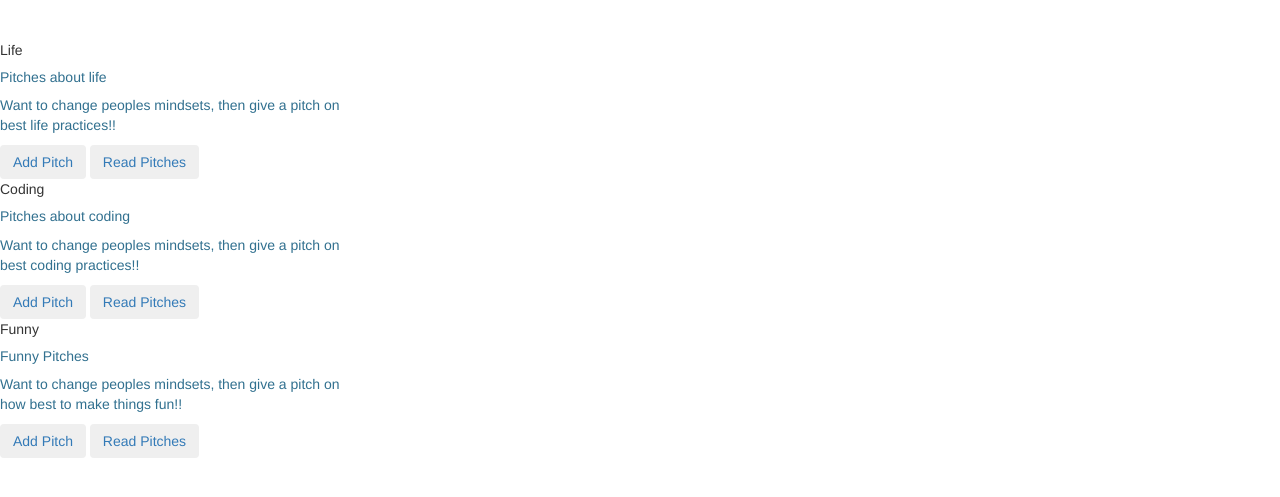
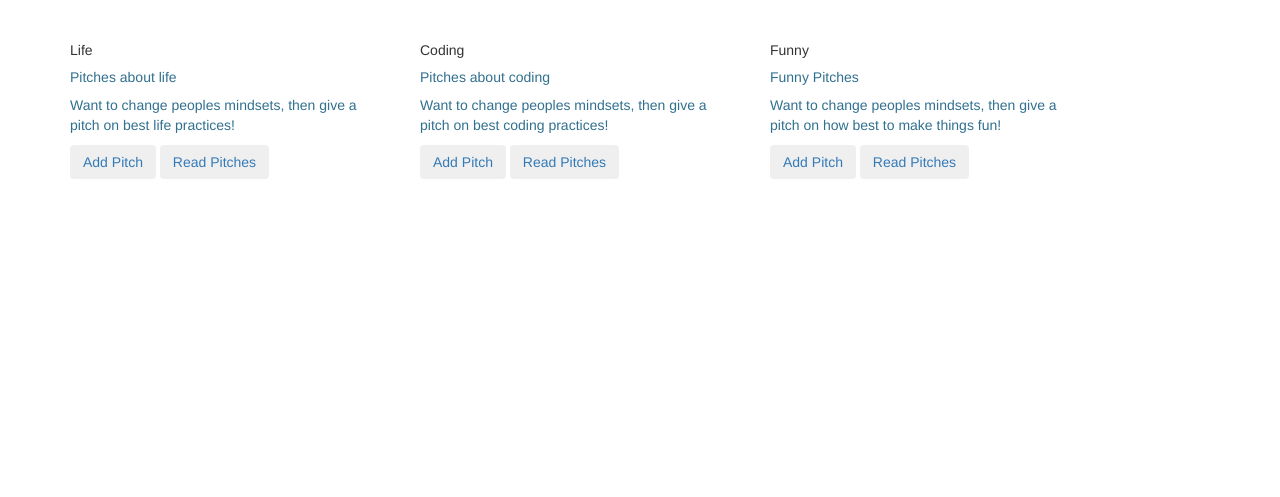
Before and after one commit to nealwaga/Pitch, a Flask app: page / in a window 1280 px wide. Shown: the part 72-569 px from the top of the page. Run offline with Flask 2, Linux system fonts and the light colour scheme; some libraries are stand-ins or nearby versions.

Commit message:
style changes

```diff
--- a/app/templates/index.html
+++ b/app/templates/index.html
@@ -5,33 +5,33 @@
 
 <body>
   <br>
-  <div class="d-flex justify-content-center">
-    <div class="card-groups">
-      <div class="card border-info mb-3" style="max-width: 35rem;">
+  <div class="container">
+    <div class="row">
+      <div class="col-sm-4" style="max-width: 35rem;">
         <div class="card-header">Life</div>
         <div class="card-body text-info">
           <h5 class="card-title">Pitches about life</h5>
-          <p class="card-text">Want to change peoples mindsets, then give a pitch on best life practices!!</p>
+          <p class="card-text">Want to change peoples mindsets, then give a pitch on best life practices!</p>
           <button type="button" class="btn btn-outline-primary"><a href="../pitch/">Add Pitch</a></button>
           <button type="button" class="btn btn-outline-primary"><a href="/categories/life">Read Pitches</a></button>
         </div>
       </div>
 
-      <div class="card border-info mb-3" style="max-width: 35rem;">
+      <div class="col-sm-4" style="max-width: 35rem;">
         <div class="card-header">Coding</div>
         <div class="card-body text-info">
           <h5 class="card-title">Pitches about coding</h5>
-          <p class="card-text">Want to change peoples mindsets, then give a pitch on best coding practices!!</p>
+          <p class="card-text">Want to change peoples mindsets, then give a pitch on best coding practices!</p>
           <button type="button" class="btn btn-outline-primary"><a href="../pitch/">Add Pitch</a></button>
           <button type="button" class="btn btn-outline-primary"><a href="/categories/coding">Read Pitches</a></button>
         </div>
       </div>
 
-      <div class="card border-info mb-3" style="max-width: 35rem;">
+      <div class="col-sm-4" style="max-width: 35rem;">
         <div class="card-header">Funny</div>
         <div class="card-body text-info">
           <h5 class="card-title">Funny Pitches</h5>
-          <p class="card-text">Want to change peoples mindsets, then give a pitch on how best to make things fun!!</p>
+          <p class="card-text">Want to change peoples mindsets, then give a pitch on how best to make things fun!</p>
           <button type="button" class="btn btn-outline-primary"><a href="../pitch/">Add Pitch</a></button>
           <button type="button" class="btn btn-outline-primary"><a href="/categories/funny">Read Pitches</a></button>
         </div>
```
